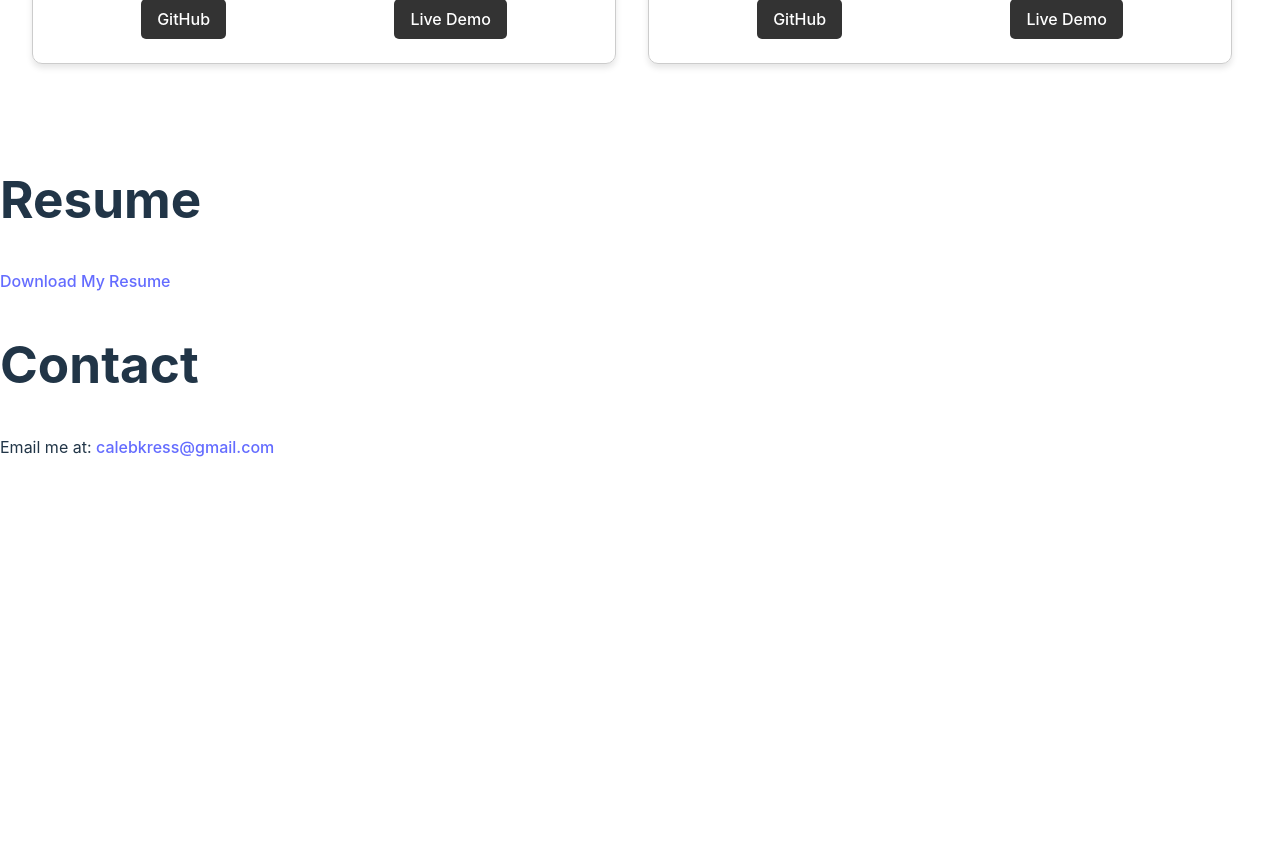
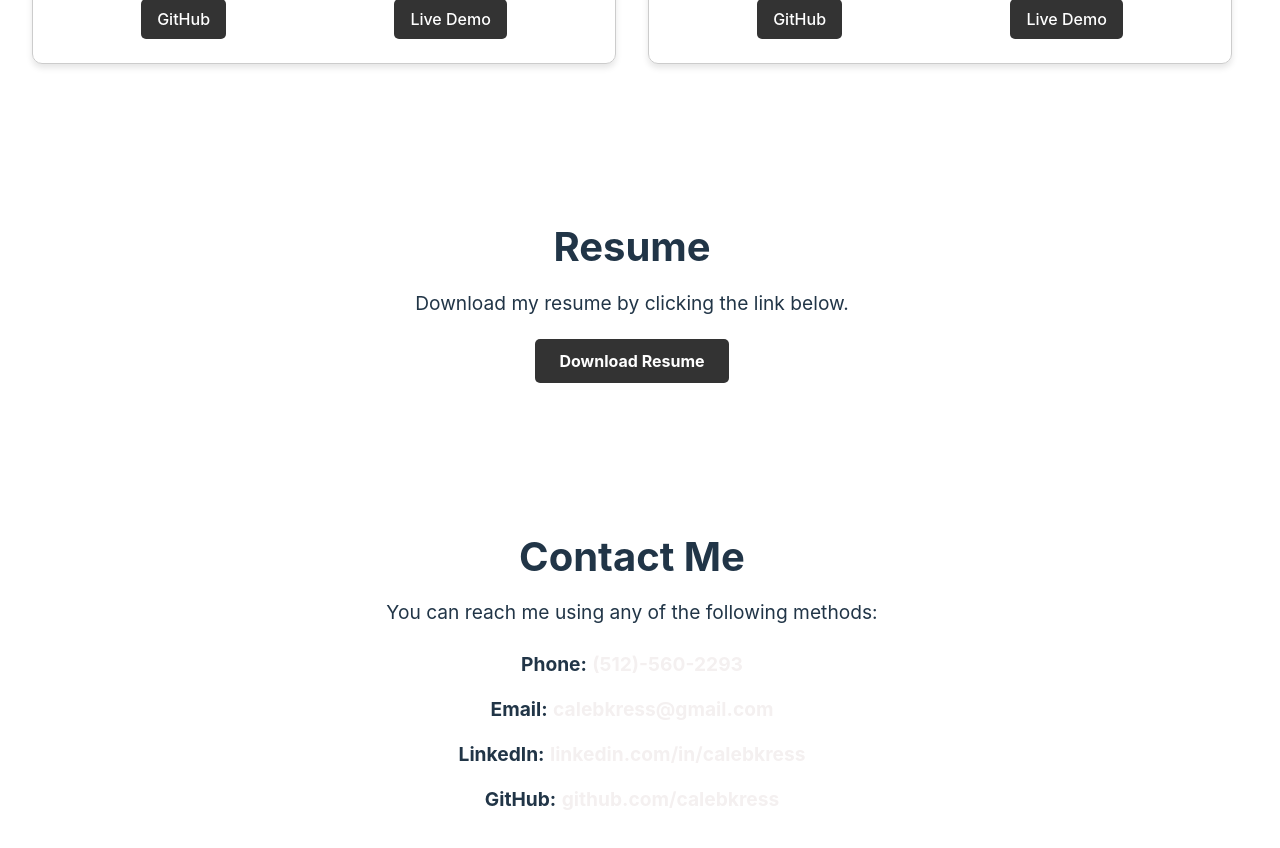
Before and after one commit to calebkress/portfolio-website, a React (Vite) app: page / in a window 1280 px wide. Shown: the part 840-1688 px from the top of the page. Before the commit the page ends 1315 px from the top, so only its background shows below. Built offline with nearby package versions, Linux system fonts and the light colour scheme.

Commit message:
added more contact info, styled Contacts

```diff
--- a/src/components/Contact.css
+++ b/src/components/Contact.css
@@ -0,0 +1,42 @@
+.contact-section {
+    padding: 4rem 2rem;
+    text-align: center;
+  }
+
+  .contact-section h1 {
+    font-size: 2.5rem;
+    margin-bottom: 1rem;
+  }
+
+  .contact-section p {
+    font-size: 1.2rem;
+    margin-bottom: 1rem;
+  }
+
+  .contact-details {
+    display: flex;
+    flex-direction: column;
+    align-items: center;
+  }
+
+  .contact-details p {
+    font-size: 1.2rem;
+    margin: 0.5rem 0;
+  }
+
+  .contact-details a {
+    color: #f4f0f0;
+    text-decoration: none;
+    font-weight: bold;
+    transition: color 0.3s ease;
+  }
+
+  .contact-details a:hover {
+    color: #0073e6;
+  }
+
+  @media (max-width: 768px) {
+    .contact-details {
+      text-align: center;
+    }
+  }
--- a/src/components/Contact.jsx
+++ b/src/components/Contact.jsx
@@ -1,10 +1,17 @@
 import React from 'react';
+import './Contact.css';
 
 const Contact = () => {
   return (
-    <section id="contact">
-      <h1>Contact</h1>
-      <p>Email me at: <a href="mailto:calebkress@gmail.com">calebkress@gmail.com</a></p>
+    <section className="contact-section">
+      <h1>Contact Me</h1>
+      <p>You can reach me using any of the following methods:</p>
+      <div className="contact-details">
+        <p><strong>Phone:</strong> <a href="tel:+15125602293">(512)-560-2293</a></p>
+        <p><strong>Email:</strong> <a href="mailto:calebkress@gmail.com">calebkress@gmail.com</a></p>
+        <p><strong>LinkedIn:</strong> <a href="https://linkedin.com/in/calebkress" target="_blank" rel="noopener noreferrer">linkedin.com/in/calebkress</a></p>
+        <p><strong>GitHub:</strong> <a href="https://github.com/calebkress" target="_blank" rel="noopener noreferrer">github.com/calebkress</a></p>
+      </div>
     </section>
   );
 };
--- a/src/components/Resume.css
+++ b/src/components/Resume.css
@@ -0,0 +1,28 @@
+.resume-section {
+    padding: 4rem 2rem;
+    text-align: center;
+  }
+
+  .resume-section h1 {
+    font-size: 2.5rem;
+    margin-bottom: 1rem;
+  }
+
+  .resume-section p {
+    font-size: 1.2rem;
+    margin-bottom: 2rem;
+  }
+
+  .resume-button {
+    padding: 0.75rem 1.5rem;
+    background-color: #333;
+    color: white;
+    text-decoration: none;
+    border-radius: 5px;
+    font-weight: bold;
+    transition: background-color 0.3s ease;
+  }
+
+  .resume-button:hover {
+    background-color: #555;
+  }
--- a/src/components/Resume.jsx
+++ b/src/components/Resume.jsx
@@ -1,10 +1,19 @@
 import React from 'react';
+import './Resume.css';
 
 const Resume = () => {
   return (
-    <section id="resume">
+    <section className="resume-section">
       <h1>Resume</h1>
-      <a href="/resume.pdf" target="_blank">Download My Resume</a>
+      <p>Download my resume by clicking the link below.</p>
+      <a
+        href="/resume.pdf"
+        target="_blank"
+        rel="noopener noreferrer"
+        className="resume-button"
+      >
+        Download Resume
+      </a>
     </section>
   );
 };
```
